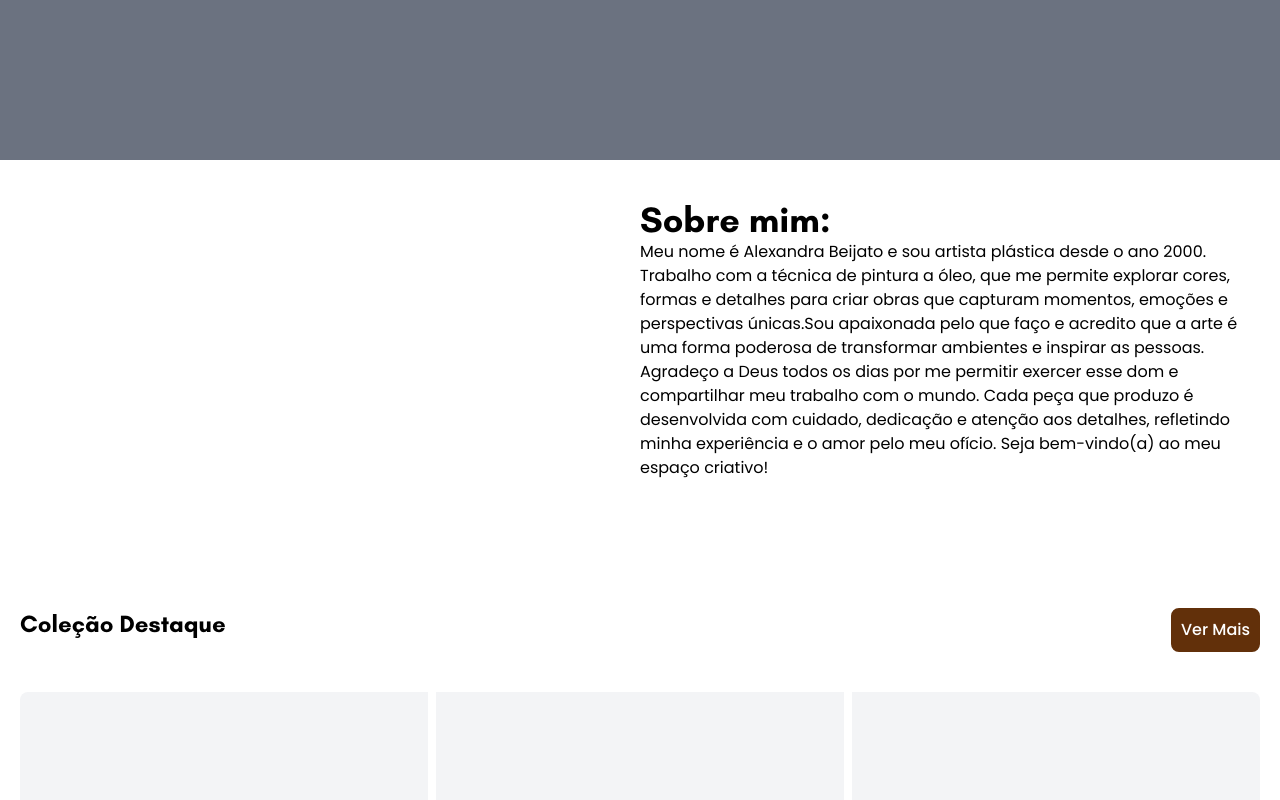
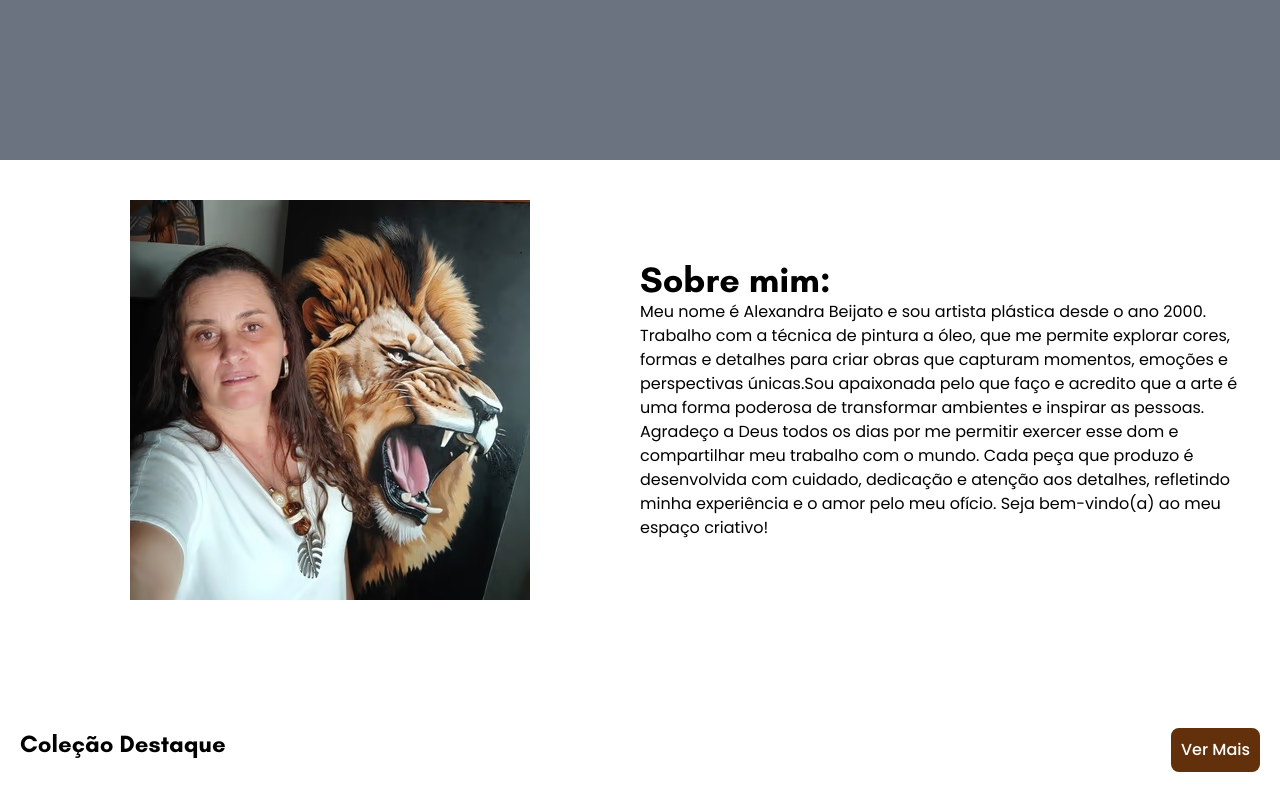
Before and after one commit to Lucas-Beijato/site-alexsandra, an Astro site: page / in a window 1280 px wide. Shown: the part 509-1309 px from the top of the page. Built offline with nearby package versions, Linux system fonts and the light colour scheme; Astro itself is replaced by a stand-in of ours.

Commit message:
Use vanila picture tag

```diff
--- a/src/pages/index.astro
+++ b/src/pages/index.astro
@@ -29,6 +29,11 @@ import SectionFeatured from "../components/home/Section_featured.astro";
 					src="/pictures/foto_Alexsandra_2.avif"
 					alt={"Foto Alexsandra"}
 				/> -->
+				<picture>
+					<source srcset="/pictures/foto_Alexsandra_2.avif" type="image/avif">
+					<source srcset="/pictures/foto_Alexsandra_2.webp" type="image/webp">
+					<img src="/pictures/foto_Alexsandra_2.jpg" alt="Foto Alexsandra">
+				</picture>
 			</div>
 			<div class="w-full xl:w-1/2 flex flex-col justify-center">
 				<h2 class="text-4xl">Sobre mim:</h2>
```
